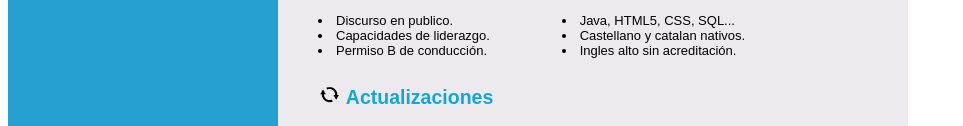
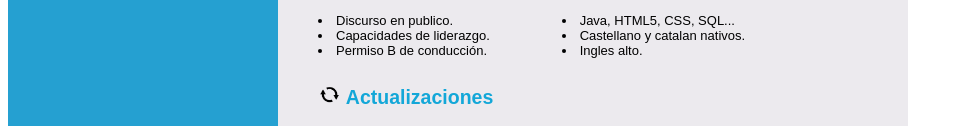
Before and after one commit to francessergi/Curriculum, a plain HTML site: page index.html in a window 1280 px wide. Shown: the part 666-792 px from the top of the page, without its empty margins (0-963 px from the left). Drawn offline with Linux system fonts and the light colour scheme.

Commit message:
Update index.html

```diff
--- a/index.html
+++ b/index.html
@@ -85,7 +85,7 @@
                 <h2><img src="imagenes/brain.png" alt="icono"> Conocimientos</h2>
                 <li>Java, HTML5, CSS, SQL...</li>
                 <li>Castellano y catalan nativos.</li>
-                <li>Ingles alto sin acreditación.</li>
+                <li>Ingles alto.</li>
             </section>
 
             <section id="cuatro">
```
